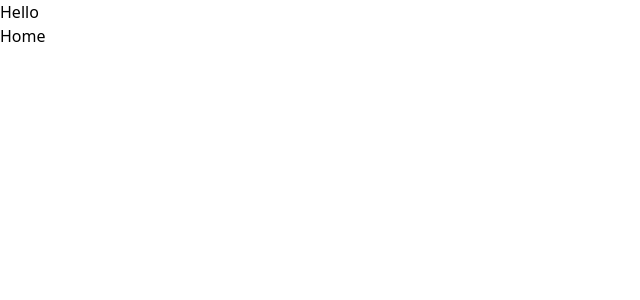
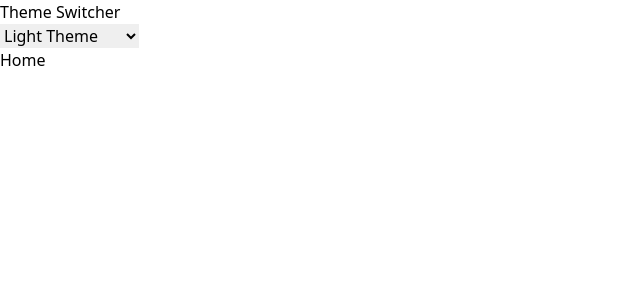
Before and after one commit to Argupta99/theme-switcher-app, a React (Vite) app: page / in a window 1280 px wide. Shown: the top 300 px of the page, without its empty margins (0-640 px from the left). Built offline with nearby package versions, Linux system fonts and the light colour scheme.

Commit message:
dropdown themes

```diff
--- a/src/Components/Header.tsx
+++ b/src/Components/Header.tsx
@@ -1,6 +1,16 @@
 function Header () {
   return (
-    <h1>Hello</h1>
+
+    <header>
+    <h1>Theme Switcher</h1>
+
+  <select>
+    <option value="light">Light Theme</option>
+    <option value="light">Dark Theme</option>
+    <option value="monokai">Monokai theme</option>
+  </select>
+
+    </header>
   );
 }
 
```
